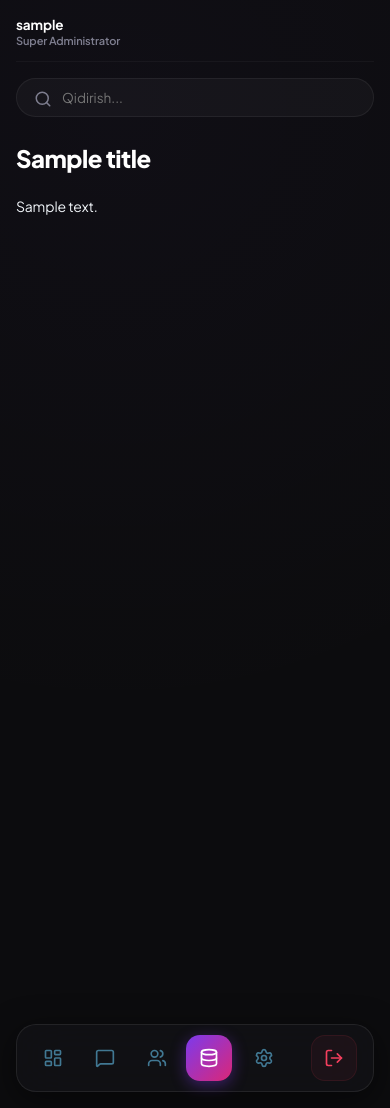
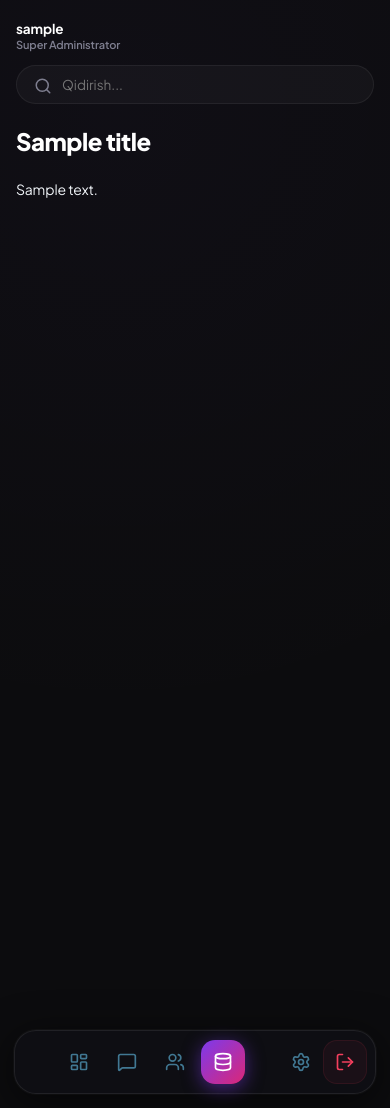
Before and after one commit to soka8imokenp/service_kawaii, a Django app: template templates/admin/base_site.html in a window 390 px wide. Run offline with Django 4.2, Linux system fonts and the light colour scheme; a user stored in the database is signed in; tables that the repository leaves empty hold one stand-in row (values such as "Sample post"); the template is opened without the code that fills it: most values are stand-ins (such as "Sample title", 1, 10 or a date in 2020).

Commit message:
Complete mobile responsive rewrite: fix selectors, proper flex-direction column layout, floating bottom nav

```diff
--- a/feedback/static/css/admin.css
+++ b/feedback/static/css/admin.css
@@ -2169,23 +2169,28 @@ textarea[name="admin_reply_field"]:focus {
 }
 
 /* ==========================================
-   9. Mobile Responsive Adaptations (Mockup-inspired)
+   9. Mobile Responsive Adaptations
    ========================================== */
 
 @media (max-width: 1024px) {
-    /* Centered Wrapper & Container layout resets */
+
+    /* ---- Core Layout ---- */
     .saas-centered-wrapper {
         padding: 0 !important;
         background: #060608 !important;
-        align-items: flex-start !important;
+        align-items: stretch !important;
+        height: auto !important;
         min-height: 100vh !important;
         min-height: 100dvh !important;
+        overflow: auto !important;
     }
 
     .saas-container {
         width: 100% !important;
-        height: 100vh !important;
-        height: 100dvh !important;
+        height: auto !important;
+        min-height: 100vh !important;
+        min-height: 100dvh !important;
+        max-width: 100% !important;
         border-radius: 0 !important;
         border: none !important;
         box-shadow: none !important;
@@ -2194,256 +2199,309 @@ textarea[name="admin_reply_field"]:focus {
         background: #0c0c0e !important;
     }
 
-    /* Content Area bottom padding to avoid bottom navigation overlap */
+    /* Content area fills remaining space above bottom nav */
     .saas-content {
-        padding: 16px 16px 105px 16px !important;
-        height: 100% !important;
+        flex: 1 1 auto !important;
+        padding: 20px 16px 110px 16px !important;
         width: 100% !important;
         overflow-y: auto !important;
+        overflow-x: hidden !important;
         box-sizing: border-box !important;
-    }
-
-    /* Header adaptations */
+        height: auto !important;
+    }
+
+    /* ---- Header ---- */
     .saas-header {
-        flex-direction: column-reverse !important;
+        flex-direction: column !important;
         align-items: stretch !important;
-        gap: 16px !important;
-        margin-bottom: 24px !important;
-        background: transparent !important;
-    }
-
-    .saas-search-container {
-        width: 100% !important;
+        gap: 14px !important;
+        margin-bottom: 20px !important;
     }
 
     .saas-header-right {
+        order: -1 !important;
         width: 100% !important;
         display: flex !important;
-        justify-content: space-between !important;
+        justify-content: flex-start !important;
         align-items: center !important;
-        border-bottom: 1.5px solid rgba(255, 255, 255, 0.04) !important;
-        padding-bottom: 14px !important;
+        border-bottom: none !important;
+        padding-bottom: 0 !important;
     }
 
     .saas-clock {
-        display: none !important; /* Hide clock on mobile */
+        display: none !important;
     }
 
     .saas-profile-widget {
         border-left: none !important;
         padding-left: 0 !important;
+    }
+
+    .saas-search-container {
         width: 100% !important;
-        display: flex !important;
-        justify-content: space-between !important;
-        align-items: center !important;
-    }
-
-    /* Premium Floating Glassmorphic Bottom Navigation Bar */
+    }
+
+    /* ---- Floating Bottom Navigation Bar ---- */
     .saas-sidebar {
         position: fixed !important;
-        bottom: 16px !important;
-        left: 16px !important;
-        right: 16px !important;
-        width: calc(100% - 32px) !important;
-        height: 68px !important;
+        bottom: 14px !important;
+        left: 14px !important;
+        right: 14px !important;
+        top: auto !important;
+        width: auto !important;
+        height: 64px !important;
         flex-direction: row !important;
-        justify-content: space-around !important;
+        justify-content: center !important;
         align-items: center !important;
-        background: rgba(18, 18, 22, 0.85) !important;
-        backdrop-filter: blur(25px) !important;
-        -webkit-backdrop-filter: blur(25px) !important;
+        background: rgba(16, 16, 20, 0.92) !important;
+        backdrop-filter: blur(24px) saturate(180%) !important;
+        -webkit-backdrop-filter: blur(24px) saturate(180%) !important;
         border: 1px solid rgba(255, 255, 255, 0.08) !important;
-        border-radius: 20px !important;
-        padding: 0 10px !important;
+        border-right: 1px solid rgba(255, 255, 255, 0.08) !important;
+        border-radius: 22px !important;
+        padding: 0 8px !important;
         margin: 0 !important;
-        z-index: 1000 !important;
-        box-shadow: 0 8px 32px rgba(0, 0, 0, 0.5) !important;
+        z-index: 9999 !important;
+        box-shadow: 0 8px 40px rgba(0, 0, 0, 0.6), 0 0 0 1px rgba(255,255,255,0.04) !important;
+        order: 99 !important;
+        flex-shrink: 0 !important;
     }
 
     .saas-sidebar > div {
-        display: flex !important;
-        flex-direction: row !important;
-        flex-grow: 1 !important;
-        justify-content: space-around !important;
-        align-items: center !important;
-        width: auto !important;
+        display: contents !important;
     }
 
     .sidebar-brand {
-        display: none !important; /* Hide logo */
+        display: none !important;
     }
 
     .sidebar-menu {
         display: flex !important;
         flex-direction: row !important;
-        justify-content: space-around !important;
-        width: 100% !important;
+        justify-content: center !important;
+        align-items: center !important;
+        gap: 4px !important;
+        width: auto !important;
         margin: 0 !important;
-        gap: 0 !important;
     }
 
     .sidebar-footer {
         display: flex !important;
         flex-direction: row !important;
-        justify-content: space-around !important;
         align-items: center !important;
-        flex: 0 0 auto !important;
-        margin-top: 0 !important;
-        padding-top: 0 !important;
-        border-top: none !important;
-        gap: 12px !important;
+        margin: 0 !important;
+        padding: 0 !important;
+        border: none !important;
+        gap: 4px !important;
     }
 
     .sidebar-item, .sidebar-btn-logout {
-        width: 46px !important;
-        height: 46px !important;
+        width: 44px !important;
+        height: 44px !important;
         border-radius: 14px !important;
         margin: 0 !important;
+        flex-shrink: 0 !important;
     }
 
     .sidebar-item.active {
         color: #ffffff !important;
         background: linear-gradient(135deg, #7c3aed 0%, #db2777 100%) !important;
-        box-shadow: 0 4px 15px rgba(124, 58, 237, 0.4) !important;
+        box-shadow: 0 4px 18px rgba(124, 58, 237, 0.5) !important;
         border: none !important;
     }
 
     .sidebar-item.active::before {
-        display: none !important; /* Hide vertical stripe indicator */
-    }
-
-    /* Stack column grid layouts to 1 column */
+        display: none !important;
+    }
+
+    /* ---- Dashboard Grids ---- */
     .saas-grid {
         grid-template-columns: 1fr !important;
-        gap: 20px !important;
-    }
-
-    /* KPI metric cards: make them 2 columns with reduced padding */
+        gap: 16px !important;
+    }
+
+    .saas-left-col,
+    .saas-right-col {
+        gap: 16px !important;
+    }
+
+    .saas-title-row h1 {
+        font-size: 22px !important;
+    }
+
+    /* KPI metric cards */
     .saas-metrics-row {
         grid-template-columns: 1fr 1fr !important;
-        gap: 14px !important;
+        gap: 12px !important;
     }
 
     .saas-metric-card {
-        padding: 16px !important;
+        padding: 14px !important;
         border-radius: 16px !important;
     }
 
     .saas-metric-title {
-        font-size: 11px !important;
+        font-size: 10px !important;
     }
 
     .saas-metric-value {
-        font-size: 20px !important;
-        margin: 8px 0 !important;
-    }
-
-    /* Dashboard tickets table transformed to premium mobile rows (like transaction lists) */
-    #saas-tickets-table thead {
-        display: none !important; /* Hide header */
-    }
-
-    #saas-tickets-table,
-    #saas-tickets-table tbody,
-    #saas-tickets-table tr,
-    #saas-tickets-table td {
+        font-size: 18px !important;
+        margin: 6px 0 !important;
+    }
+
+    .saas-metric-subtext {
+        font-size: 10px !important;
+    }
+
+    /* ---- Dashboard Tickets Table -> Mobile Cards ---- */
+    .saas-table thead {
+        display: none !important;
+    }
+
+    .saas-table,
+    .saas-table tbody {
         display: block !important;
         width: 100% !important;
-        box-sizing: border-box !important;
-    }
-
-    #saas-tickets-table tr {
+    }
+
+    .saas-table tbody tr {
         display: flex !important;
         flex-direction: row !important;
         align-items: center !important;
-        justify-content: space-between !important;
-        background: rgba(255, 255, 255, 0.015) !important;
-        border: 1px solid rgba(255, 255, 255, 0.03) !important;
+        background: rgba(255, 255, 255, 0.02) !important;
+        border: 1px solid rgba(255, 255, 255, 0.04) !important;
         border-radius: 16px !important;
         padding: 12px 14px !important;
-        margin-bottom: 12px !important;
-        gap: 12px !important;
-    }
-
-    #saas-tickets-table td {
+        margin-bottom: 10px !important;
+        gap: 10px !important;
+        width: 100% !important;
+        box-sizing: border-box !important;
+    }
+
+    .saas-table tbody tr:hover {
+        background: rgba(255, 255, 255, 0.035) !important;
+    }
+
+    .saas-table td {
+        display: block !important;
         padding: 0 !important;
         border: none !important;
         background: transparent !important;
     }
 
-    /* First TD: User badge and Username */
-    #saas-tickets-table tr td:nth-child(1) {
-        flex: 0 0 110px !important;
-        min-width: 110px !important;
+    /* First col: User info */
+    .saas-table tbody tr td:nth-child(1) {
+        flex: 0 0 auto !important;
+        max-width: 120px !important;
         overflow: hidden !important;
     }
 
-    /* User username ellipsis truncation to prevent overflow */
     .saas-user-cell {
-        display: flex !important;
-        align-items: center !important;
         gap: 8px !important;
         min-width: 0 !important;
     }
+
     .saas-user-cell > div:last-child {
         min-width: 0 !important;
     }
+
     .saas-user-cell > div:last-child > div:first-child {
         white-space: nowrap !important;
         overflow: hidden !important;
         text-overflow: ellipsis !important;
-    }
-
-    /* Second TD: Subject and Date */
-    #saas-tickets-table tr td:nth-child(2) {
-        flex: 1 1 auto !important;
+        max-width: 75px !important;
+        font-size: 12px !important;
+    }
+
+    /* Second col: Subject + Date */
+    .saas-table tbody tr td:nth-child(2) {
+        flex: 1 1 0% !important;
         min-width: 0 !important;
-        padding-left: 6px !important;
-    }
-
-    /* Subject text ellipsis truncation */
+    }
+
     .saas-subject {
         white-space: nowrap !important;
         overflow: hidden !important;
         text-overflow: ellipsis !important;
-        max-width: 140px !important;
-        font-weight: 700 !important;
-        color: #ffffff !important;
-    }
-
-    /* Third TD: Status Badge - Hide to save mobile space */
-    #saas-tickets-table tr td:nth-child(3) {
+        max-width: 100% !important;
+        font-size: 13px !important;
+    }
+
+    /* Third col: Status badge - hide on mobile */
+    .saas-table tbody tr td:nth-child(3) {
         display: none !important;
     }
 
-    /* Fourth TD: Reply button */
-    #saas-tickets-table tr td:last-child {
+    /* Fourth col: Reply action */
+    .saas-table tbody tr td:nth-child(4) {
         flex: 0 0 auto !important;
-    }
-
-    /* Database card accordion tables stacking layout */
+        text-align: right !important;
+    }
+
+    /* ---- Chart Widget ---- */
+    .saas-widget {
+        border-radius: 16px !important;
+    }
+
+    .saas-widget-header {
+        padding: 14px 16px !important;
+    }
+
+    .saas-widget-header h3 {
+        font-size: 13px !important;
+    }
+
+    .saas-widget-body {
+        padding: 12px !important;
+    }
+
+    /* ---- Activity Feed ---- */
+    .activity-item {
+        padding: 10px 12px !important;
+    }
+
+    .activity-avatar {
+        width: 30px !important;
+        height: 30px !important;
+        font-size: 10px !important;
+    }
+
+    .activity-username {
+        font-size: 12px !important;
+    }
+
+    .activity-meta {
+        font-size: 10px !important;
+    }
+
+    /* ---- Gauge widget ---- */
+    .gauge-container {
+        height: 100px !important;
+    }
+
+    /* ---- Database Accordion ---- */
+    .saas-db-grid {
+        grid-template-columns: 1fr !important;
+    }
+
     .saas-db-card-table tr {
         display: flex !important;
         flex-direction: column !important;
-        align-items: stretch !important;
-        gap: 8px !important;
-        padding: 12px 0 !important;
-        border-bottom: 1px solid rgba(255, 255, 255, 0.04) !important;
+        gap: 6px !important;
+        padding: 10px 0 !important;
     }
 
     .saas-db-card-table td {
         padding: 0 !important;
-        border: none !important;
         background: transparent !important;
     }
 
     .saas-db-card-table td.actions-cell {
         display: flex !important;
-        gap: 10px !important;
-        justify-content: flex-start !important;
-    }
-
-    /* Changelists, Tables, and Forms */
+        gap: 8px !important;
+    }
+
+    /* ---- Changelists ---- */
     #changelist {
         flex-direction: column !important;
     }
@@ -2525,9 +2577,22 @@ textarea[name="admin_reply_field"]:focus {
         box-sizing: border-box !important;
     }
 
-    /* Login Page tweaks */
+    /* ---- Login Page ---- */
+    body.login {
+        padding: 16px !important;
+    }
+
+    body.login #container {
+        max-width: 100% !important;
+    }
+
     body.login #content {
         padding: 24px !important;
-        margin: 12px !important;
-    }
-}
+        margin: 0 !important;
+    }
+
+    /* ---- Glowing orbs hide on mobile ---- */
+    .glowing-orb {
+        display: none !important;
+    }
+}
```
Also changed, not shown: other parts of feedback/static/css/admin.css (+15 -21 lines).
